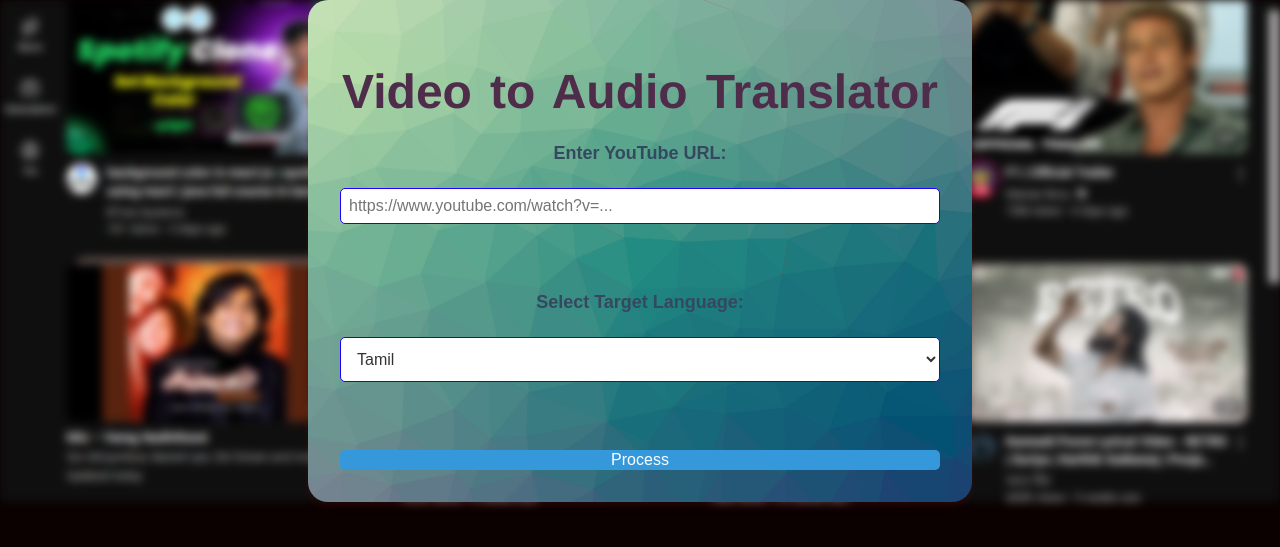
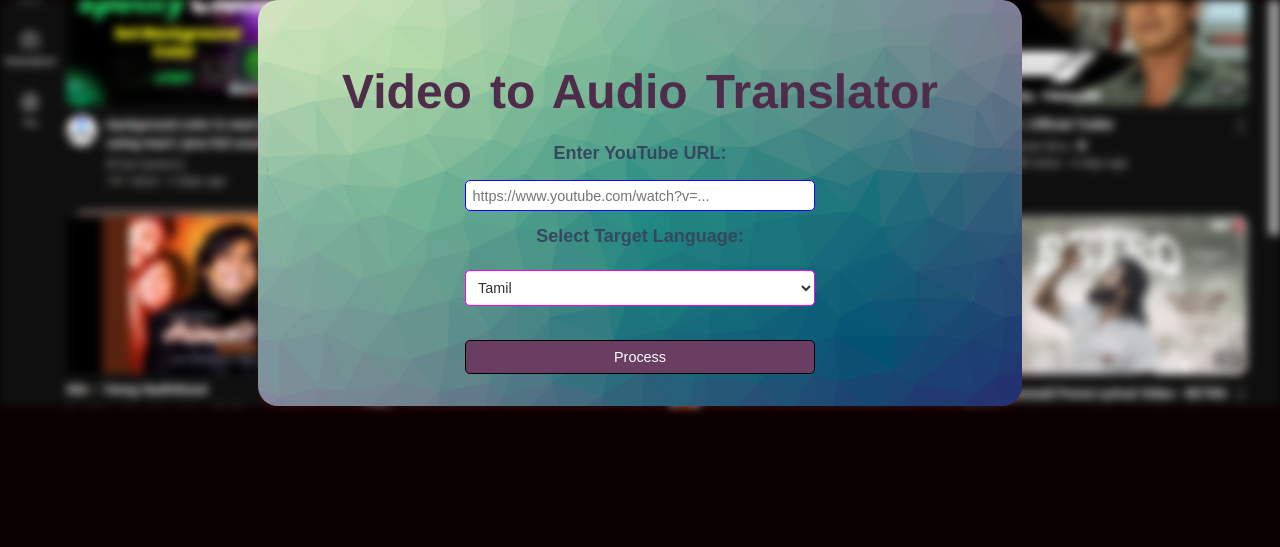
Before and after one commit to ygokul/yt_project, a Flask app: page / in a window 1280 px wide. Shown: the top 547 px of the page. Run offline with Flask 3, Linux system fonts and the light colour scheme.

Commit message:
buttons updated

```diff
--- a/templates/index.html
+++ b/templates/index.html
@@ -36,7 +36,7 @@
         }
 
         .container {
-            background-color: #db1919;
+            background-color: #58937f;
             /* Fallback color */
             background-image: url("{{ url_for('static', filename='form_bg.png') }}");
             /* Path to your image */
@@ -50,7 +50,7 @@
             border-radius: 20px;
             box-shadow: 0 4px 8px rgba(255, 0, 0, 0.1);
             width: 100%;
-            max-width: 600px;
+            max-width: 700px;
             text-align: center;
             position: relative;
             /* Ensures content stays above the background */
@@ -70,7 +70,7 @@
         form {
             display: flex;
             flex-direction: column;
-            gap: 1rem;
+            gap: 0.5rem;
         }
 
         label {
@@ -81,13 +81,16 @@
         }
 
         input[type="text"] {
-            padding: 0.5rem;
+            padding: 0.4rem;
             border: 1px solid #1e00ff;
             border-radius: 5px;
-            font-size: 1rem;
-            width: 100%;
+            font-size: 0.9rem;
+            width: 50%;
+            align-items: center;
             box-sizing: border-box;
             transition: box-shadow 0.3s ease, border-color 0.3s ease;
+            margin: 0 auto;
+            display: block;
             /* Smooth transition */
         }
 
@@ -99,16 +102,18 @@
         }
 
         select {
-            padding: 0.75rem;
-            border: 1px solid #1e00ff;
+            padding: 0.5rem;
+            border: 1px solid #ff00f2;
             border-radius: 5px;
-            font-size: 1rem;
-            width: 100%;
+            font-size: 0.9rem;
+            width: 50%;
             box-sizing: border-box;
             background-color: #fff;
             color: #333;
             cursor: pointer;
             transition: box-shadow 0.3s ease, border-color 0.3s ease;
+            margin: 0 auto;
+            display: block;
             /* Smooth transition */
         }
 
@@ -120,40 +125,30 @@
         }
 
         button {
-            /* padding: 0.75rem 1.5rem; */
-            background-color: #3498db;
+            padding: 0.5rem 1rem;
+            background-color: #6a3e63;
             color: #fff;
-            border: none;
+            border: black 0.9px solid;
             border-radius: 5px;
-            font-size: 1rem;
+            font-size: 0.9rem;
+            width: 50%;
             cursor: pointer;
             transition: background-color 0.3s ease;
+            margin: 0 auto;
+            display: block;
+            position: relative;
+            /* Required for pseudo-element positioning */
+            overflow: hidden;
+            /* Ensures the animation stays within the button */
+        }
+        button span {
+            position: relative;
+            z-index: 1;
+            /* Ensure text is above the animation */
         }
 
         button:hover {
-            background-color: #2980b9;
-        }
-
-        /* Loading Spinner */
-        .loader {
-            border: 8px solid #f3f3f3;
-            border-top: 8px solid #3498db;
-            border-radius: 50%;
-            width: 60px;
-            height: 60px;
-            animation: spin 1s linear infinite;
-            margin: 20px auto;
-            display: none;
-        }
-
-        @keyframes spin {
-            0% {
-                transform: rotate(0deg);
-            }
-
-            100% {
-                transform: rotate(360deg);
-            }
+            background-color: #502c4b;
         }
 
         /* Error and Success Messages */
@@ -169,8 +164,8 @@
 
         /* Audio Player Styles */
         audio {
-            width: 100%;
-            margin-top: 1rem;
+            width: 40%;
+            margin-top: 0.2rem;
         }
 
         audio:focus {
@@ -200,14 +195,13 @@
         <form method="POST">
             <label for="url">Enter YouTube URL:</label>
             <input type="text" id="url" name="url" placeholder="https://www.youtube.com/watch?v=..." required>
-            <br><br>
-            <label for="language">Select Target Language:</label>
+            <label style="padding: 7px;" for="language">Select Target Language:</label>
             <select id="language" name="language" required>
                 {% for lang_name, lang_code in available_languages.items() %}
                 <option value="{{ lang_name }}">{{ lang_name }}</option>
                 {% endfor %}
             </select>
-            <br><br>
+            <br>
             <button type="submit">Process</button>
         </form>
 
@@ -217,14 +211,14 @@
 
         {% if success %}
         <h2>Translated Text:</h2>
-        <p>{{ translated_text }}</p>
+        <p style="text-align: justify;">{{ translated_text }}</p>
         <h2>Audio Player:</h2>
         <audio controls>
             <source src="{{ url_for('static', filename=audio_file.split('/')[-1]) }}" type="audio/mpeg">
             Your browser does not support the audio element.
         </audio>
         <br>
-        <a href="{{ url_for('download', filename=audio_file) }}" download>Download Audio</a>
+        <a style="color: white;" href="{{ url_for('download', filename=audio_file) }}" download>Download Audio</a>
         {% endif %}
     </div>
 </body>
```
Also changed, not shown: 2 other files.
